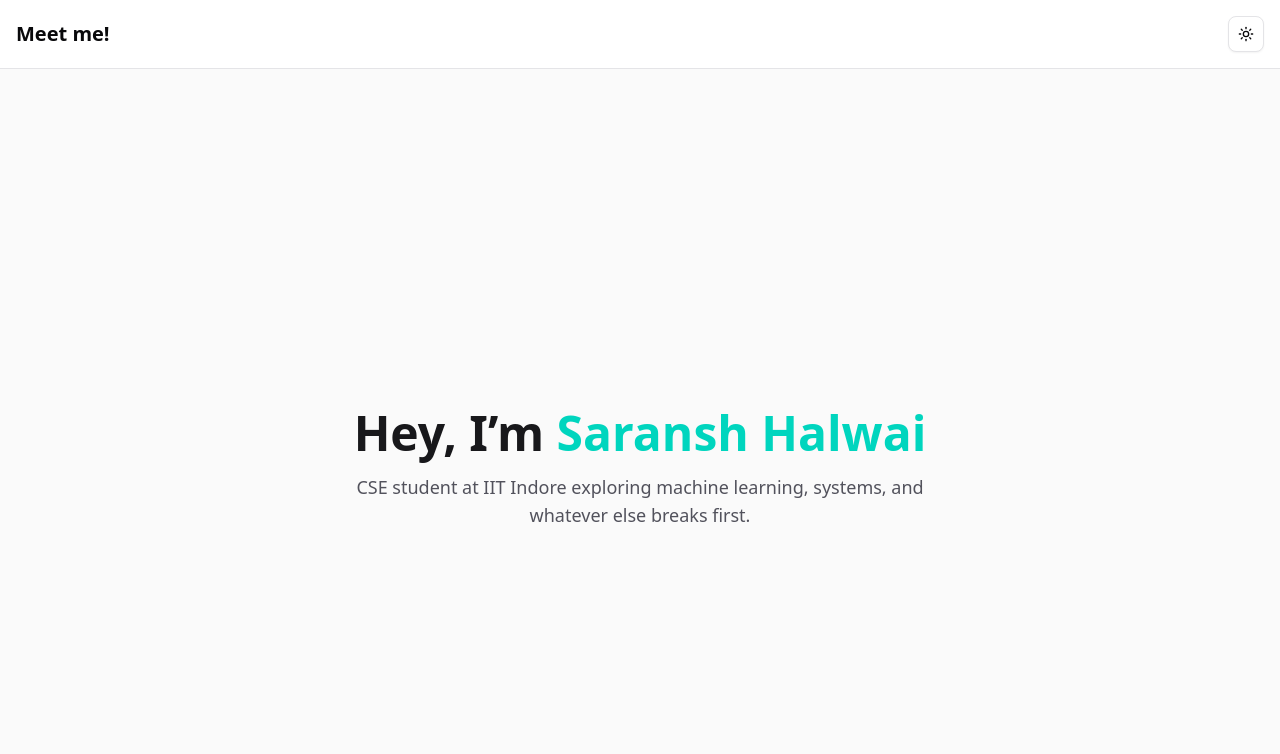
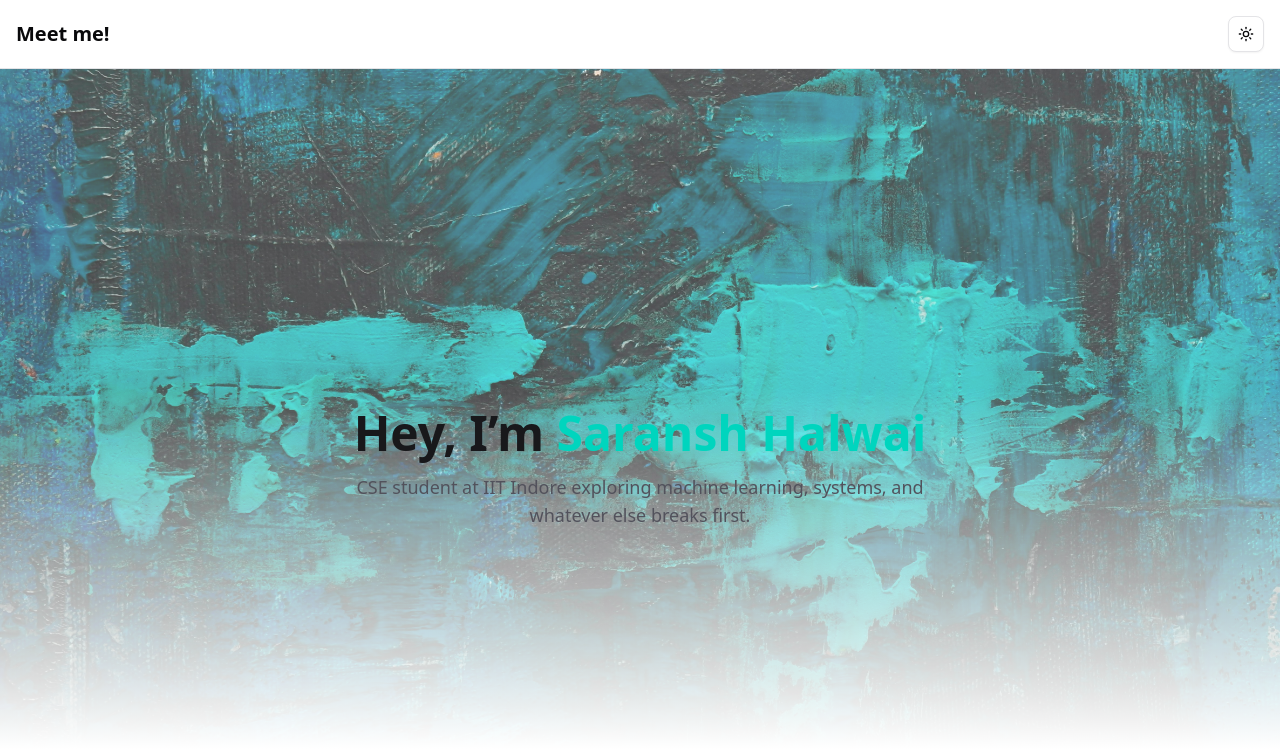
Before and after one commit to saranshhalwai/my-website, a Next.js app: page / in a window 1280 px wide. Shown: the top 754 px of the page. Built offline with nearby package versions, Linux system fonts and the light colour scheme.

Commit message:
Gorgeous

```diff
--- /dev/null
+++ b/src/components/HeroBackground.tsx
@@ -0,0 +1,74 @@
+"use client";
+
+import { useEffect, useState } from "react";
+import Image from "next/image";
+
+export default function HeroBackground() {
+  const [src, setSrc] = useState<string | null>(null);
+
+  useEffect(() => {
+    const read = () => {
+      try {
+        const saved = localStorage.getItem("heroImage");
+        if (saved) {
+          setSrc(saved);
+          return;
+        }
+        // fallback to public/hero.jpg if present
+        setSrc("/hero.jpg");
+      } catch {
+        setSrc("/hero.jpg");
+      }
+    };
+
+    read();
+
+    const handler = (e: Event) => {
+      const detail = (e as CustomEvent).detail;
+      if (detail && detail.src) setSrc(detail.src);
+      else {
+        const saved = localStorage.getItem("heroImage");
+        setSrc(saved || "/hero.jpg");
+      }
+    };
+
+    window.addEventListener("heroImageChanged", handler as EventListener);
+    return () => window.removeEventListener("heroImageChanged", handler as EventListener);
+  }, []);
+
+  if (!src) return null;
+
+  const isDataUrl = src.startsWith("data:");
+
+  return (
+    <div aria-hidden className="absolute inset-0 z-0 pointer-events-none">
+      <div className="absolute inset-0">
+        {isDataUrl ? (
+          <img
+            src={src}
+            alt="hero background"
+            className="w-full h-full object-cover opacity-70 dark:opacity-40"
+            style={{ filter: "brightness(0.85) saturate(0.95)" }}
+          />
+        ) : (
+          <Image
+            src={src}
+            alt="hero background"
+            fill
+            sizes="(max-width: 768px) 100vw, 50vw"
+            className="object-cover opacity-70 dark:opacity-40"
+            style={{ objectPosition: "center" }}
+          />
+        )}
+
+        {/* fade into the site's background color (respects light/dark via --background) */}
+        <div
+          className="absolute inset-0 pointer-events-none"
+          style={{
+            background: "linear-gradient(to bottom, rgba(0,0,0,0) 40%, var(--background) 85%)",
+          }}
+        />
+      </div>
+    </div>
+  );
+}
--- a/src/components/sections/Hero.tsx
+++ b/src/components/sections/Hero.tsx
@@ -1,8 +1,11 @@
 import Typewriter from "@/components/Typewriter";
+import HeroBackground from "@/components/HeroBackground";
 
 export default function Hero() {
   return (
-      <section className="h-screen flex flex-col justify-center items-center text-center px-4">
+      <section className="relative h-screen w-full flex flex-col justify-center items-center text-center px-4">
+        <HeroBackground />
+        <div className="relative z-10">
           <h1 className="text-5xl font-bold mb-4 animate-on-scroll opacity-0 translate-y-6">
             <Typewriter text={"Hey, I’m"} className="inline-block" />
             <span className="text-teal-400"> Saransh Halwai</span>
@@ -11,6 +14,7 @@ export default function Hero() {
             CSE student at IIT Indore exploring machine learning, systems, and whatever
             else breaks first.
           </p>
+        </div>
       </section>
   );
 }
```
Also changed, not shown: public/hero.jpg (added). Lines whose indentation alone changed are shown as unchanged.
